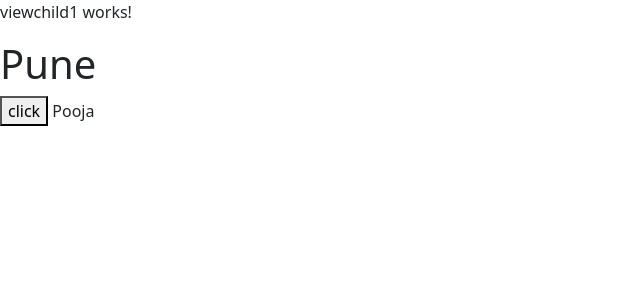
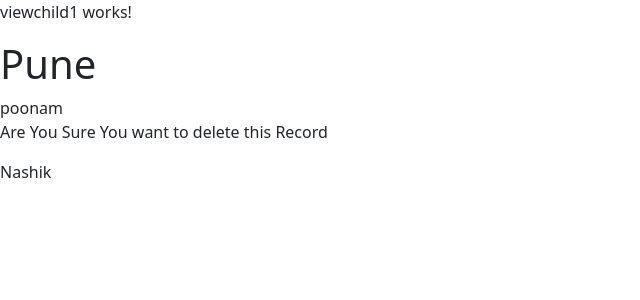
Before and after one commit to pbhapkar17/aug_batch1, an Angular app in the folder myApplication/: page /viewChild1 in a window 1280 px wide. Shown: the top 300 px of the page, without its empty margins (0-640 px from the left). Built offline with nearby package versions, Linux system fonts and the light colour scheme.

Commit message:
viewchild

```diff
--- a/myApplication/src/app/app-routing.module.ts
+++ b/myApplication/src/app/app-routing.module.ts
@@ -14,6 +14,7 @@ import { Sub2Component } from './sub2/sub2.component';
 import { TemplatedrivenformComponent } from './templatedrivenform/templatedrivenform.component';
 import { SignUpReactiveFormComponent } from './sign-up-reactive-form/sign-up-reactive-form.component';
 import { Viewchild1Component } from './viewchild1/viewchild1.component';
+import { Viewchild2Component } from './viewchild2/viewchild2.component';
 
 const routes: Routes = [
   { path : '' , component : HomeComponent},
@@ -29,7 +30,8 @@ const routes: Routes = [
   { path: "subject2", component: Sub2Component},
   { path : "templateForm", component:TemplatedrivenformComponent},
   { path : 'signUpForm', component:SignUpReactiveFormComponent},
-  { path : 'viewChild1', component: Viewchild1Component}
+  { path : 'viewChild1', component: Viewchild1Component},
+  { path : 'viewChild2', component: Viewchild2Component}
 ];
 
 @NgModule({
--- a/myApplication/src/app/viewchild1/viewchild1.component.html
+++ b/myApplication/src/app/viewchild1/viewchild1.component.html
@@ -1,4 +1,8 @@
 <p>viewchild1 works!</p>
 
 <h1 #city> Mumbai </h1>
+{{name1}}
+
+<p #confirmation> Are You Sure You want to delete this Record </p>
 <app-viewchild2 ></app-viewchild2>
+<!-- <button routerLink="/viewChild2">view child</button> -->
--- a/myApplication/src/app/viewchild1/viewchild1.component.ts
+++ b/myApplication/src/app/viewchild1/viewchild1.component.ts
@@ -8,17 +8,25 @@ import { Viewchild2Component } from '../viewchild2/viewchild2.component';
 })
 export class Viewchild1Component {
 
-@ViewChild ('city') cityName! : ElementRef
- @ViewChild(Viewchild2Component) viewCompo! : Viewchild2Component;
+  @ViewChild('city') cityName!: ElementRef
+  @ViewChild(Viewchild2Component) viewCompo!: Viewchild2Component;
+  @ViewChild('confirmation') confirmation! : ElementRef;
   constructor(private cdr: ChangeDetectorRef) { }
 
-ngAfterViewInit(){
+
+  name1: any;
+  edit = false;
+  ngAfterViewInit() {
 
     console.log(this.cityName.nativeElement.innerHTML);
     this.cityName.nativeElement.innerHTML = 'Pune';
     console.log(this.cityName.nativeElement.innerHTML);
     // console.log("name",this.viewCompo.name);
- this.viewCompo.name = "Pooja"
+    this.name1 = this.viewCompo.name;
+    this.viewCompo.city = 'Nashik'
+    if(this.edit){
+      this.confirmation.nativeElement.innerHTML = 'Are you sure you Want Update this Record'
+    }
     this.cdr.detectChanges();
   }
 
--- a/myApplication/src/app/viewchild2/viewchild2.component.html
+++ b/myApplication/src/app/viewchild2/viewchild2.component.html
@@ -1,3 +1,2 @@
 
-<button (click)="setValue()">click</button>
-{{name}}
+{{city}}
--- a/myApplication/src/app/viewchild2/viewchild2.component.ts
+++ b/myApplication/src/app/viewchild2/viewchild2.component.ts
@@ -7,9 +7,6 @@ import { Component } from '@angular/core';
 })
 export class Viewchild2Component {
    name = "poonam";
+   city :any;
 
-   setValue(){
-    console.log(name);
-
-   }
 }
```
Lines whose indentation alone changed are shown as unchanged.
